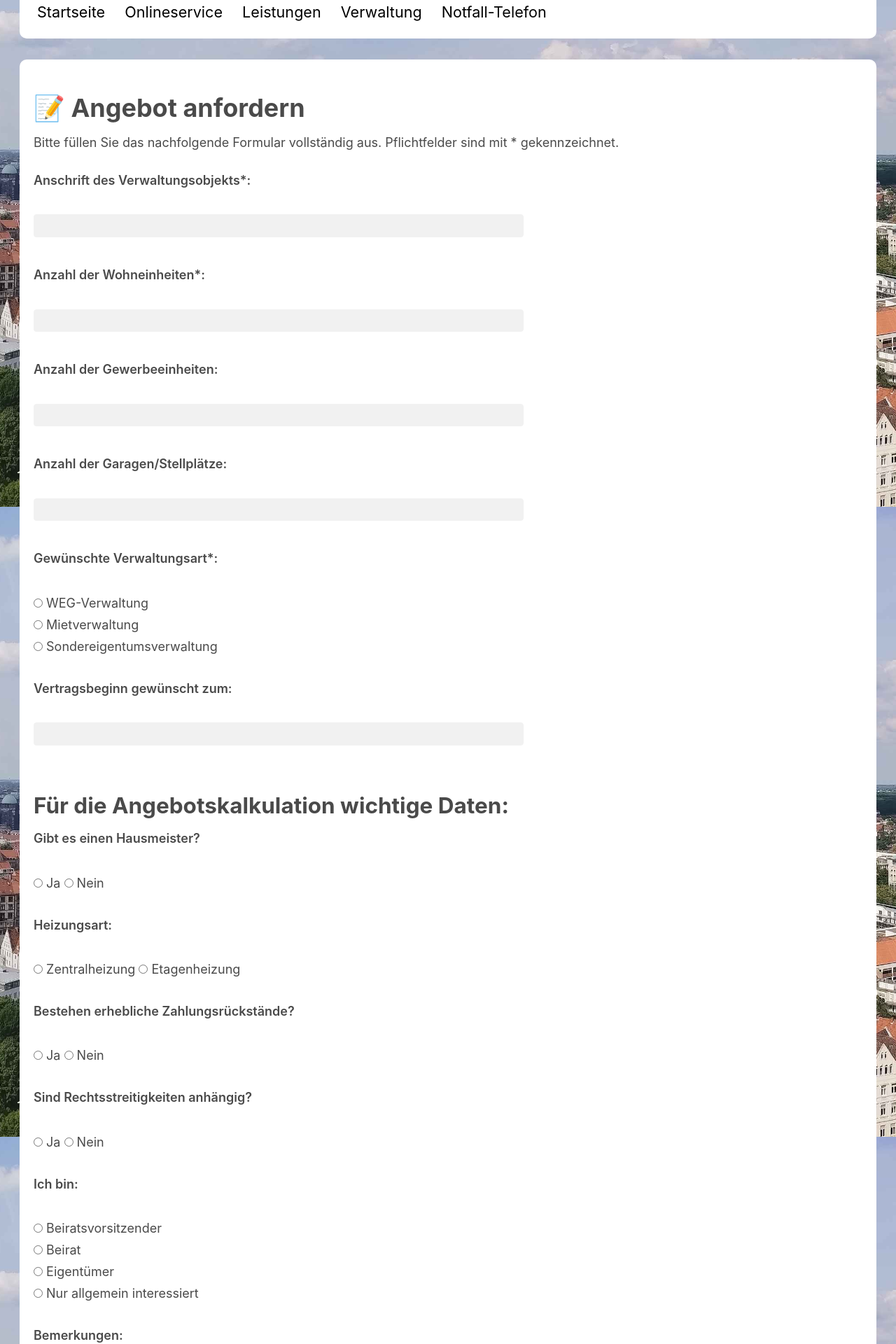
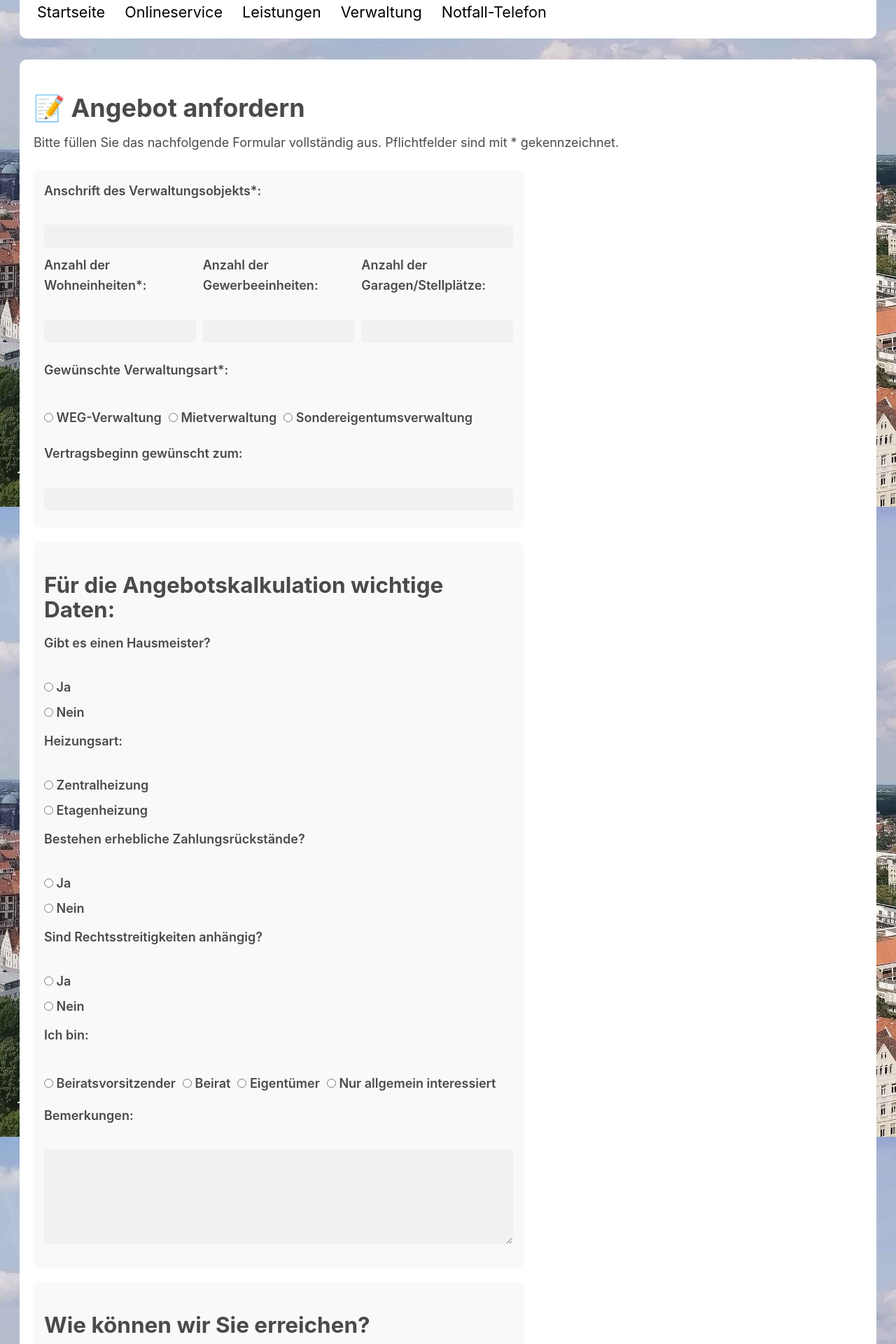
Before and after one commit to marek22k/hausverwaltung, a Jekyll site: the page built from angebot-anfordern.md, in a window 1280 px wide. Shown: the part 1076-2996 px from the top of the page at 70% size. Built offline with Jekyll 4.4.1, drawn with Linux system fonts in a browser that asks for light colours.

Commit message:
Update angebot-anfordern.md

```diff
--- a/angebot-anfordern.md
+++ b/angebot-anfordern.md
@@ -5,77 +5,116 @@ permalink: /angebot-anfordern/
 description: Formular zur Angebotsanfrage für eine Hausverwaltung.
 keywords: Hausverwaltung, Angebot, Anfrage, WEG-Verwaltung, Mietverwaltung, Sondereigentum, Verwaltung Hannover
 ---
-
 ## 📝 Angebot anfordern
 
 Bitte füllen Sie das nachfolgende Formular vollständig aus. Pflichtfelder sind mit * gekennzeichnet.
 
 <form action="angebot-senden.php" method="POST" style="max-width:700px; margin-top:2rem;">
 
-  <label>Anschrift des Verwaltungsobjekts*:</label><br>
-  <input type="text" name="objekt" required style="width:100%; padding:0.5rem;"><br><br>
+  <!-- Verwaltungsobjekt -->
+  <div style="background:#f9f9f9; padding:1.5rem; margin-bottom:2rem; border-radius:8px;">
+    <label>Anschrift des Verwaltungsobjekts*:</label><br>
+    <input type="text" name="objekt" required style="width:100%; padding:0.5rem; margin-bottom:1rem;">
 
-  <label>Anzahl der Wohneinheiten*:</label><br>
-  <input type="number" name="whg" required style="width:100%; padding:0.5rem;"><br><br>
+    <div style="display:flex; gap:1rem; flex-wrap:wrap;">
+      <div style="flex:1; min-width:200px;">
+        <label>Anzahl der Wohneinheiten*:</label><br>
+        <input type="number" name="whg" required style="width:100%; padding:0.5rem;">
+      </div>
+      <div style="flex:1; min-width:200px;">
+        <label>Anzahl der Gewerbeeinheiten:</label><br>
+        <input type="number" name="gewerbe" style="width:100%; padding:0.5rem;">
+      </div>
+      <div style="flex:1; min-width:200px;">
+        <label>Anzahl der Garagen/Stellplätze:</label><br>
+        <input type="number" name="garagen" style="width:100%; padding:0.5rem;">
+      </div>
+    </div>
 
-  <label>Anzahl der Gewerbeeinheiten:</label><br>
-  <input type="number" name="gewerbe" style="width:100%; padding:0.5rem;"><br><br>
+    <div style="margin-top:1.5rem;">
+      <label>Gewünschte Verwaltungsart*:</label><br>
+      <div style="display:flex; gap:1rem; flex-wrap:wrap; margin-top:0.5rem;">
+        <label><input type="radio" name="verwaltungsart" value="WEG-Verwaltung" required> WEG-Verwaltung</label>
+        <label><input type="radio" name="verwaltungsart" value="Mietverwaltung"> Mietverwaltung</label>
+        <label><input type="radio" name="verwaltungsart" value="Sondereigentumsverwaltung"> Sondereigentumsverwaltung</label>
+      </div>
+    </div>
 
-  <label>Anzahl der Garagen/Stellplätze:</label><br>
-  <input type="number" name="garagen" style="width:100%; padding:0.5rem;"><br><br>
+    <div style="margin-top:1.5rem;">
+      <label>Vertragsbeginn gewünscht zum:</label><br>
+      <input type="text" name="vertragsbeginn" style="width:100%; padding:0.5rem;">
+    </div>
+  </div>
 
-  <label>Gewünschte Verwaltungsart*:</label><br>
-  <input type="radio" name="verwaltungsart" value="WEG-Verwaltung" required> WEG-Verwaltung<br>
-  <input type="radio" name="verwaltungsart" value="Mietverwaltung"> Mietverwaltung<br>
-  <input type="radio" name="verwaltungsart" value="Sondereigentumsverwaltung"> Sondereigentumsverwaltung<br><br>
+  <!-- Kalkulation relevante Daten -->
+  <div style="background:#f9f9f9; padding:1.5rem; margin-bottom:2rem; border-radius:8px;">
+    <h3>Für die Angebotskalkulation wichtige Daten:</h3>
 
-  <label>Vertragsbeginn gewünscht zum:</label><br>
-  <input type="text" name="vertragsbeginn" style="width:100%; padding:0.5rem;"><br><br>
+    <div style="margin-bottom:1rem;">
+      <label>Gibt es einen Hausmeister?</label><br>
+      <label><input type="radio" name="hausmeister" value="Ja"> Ja</label>
+      <label><input type="radio" name="hausmeister" value="Nein"> Nein</label>
+    </div>
 
-  <h3>Für die Angebotskalkulation wichtige Daten:</h3>
+    <div style="margin-bottom:1rem;">
+      <label>Heizungsart:</label><br>
+      <label><input type="radio" name="heizung" value="Zentralheizung"> Zentralheizung</label>
+      <label><input type="radio" name="heizung" value="Etagenheizung"> Etagenheizung</label>
+    </div>
 
-  <label>Gibt es einen Hausmeister?</label><br>
-  <input type="radio" name="hausmeister" value="Ja"> Ja
-  <input type="radio" name="hausmeister" value="Nein"> Nein<br><br>
+    <div style="margin-bottom:1rem;">
+      <label>Bestehen erhebliche Zahlungsrückstände?</label><br>
+      <label><input type="radio" name="rueckstaende" value="Ja"> Ja</label>
+      <label><input type="radio" name="rueckstaende" value="Nein"> Nein</label>
+    </div>
 
-  <label>Heizungsart:</label><br>
-  <input type="radio" name="heizung" value="Zentralheizung"> Zentralheizung
-  <input type="radio" name="heizung" value="Etagenheizung"> Etagenheizung<br><br>
+    <div style="margin-bottom:1rem;">
+      <label>Sind Rechtsstreitigkeiten anhängig?</label><br>
+      <label><input type="radio" name="streitigkeiten" value="Ja"> Ja</label>
+      <label><input type="radio" name="streitigkeiten" value="Nein"> Nein</label>
+    </div>
 
-  <label>Bestehen erhebliche Zahlungsrückstände?</label><br>
-  <input type="radio" name="rueckstaende" value="Ja"> Ja
-  <input type="radio" name="rueckstaende" value="Nein"> Nein<br><br>
+    <div style="margin-bottom:1rem;">
+      <label>Ich bin:</label><br>
+      <div style="display:flex; gap:1rem; flex-wrap:wrap; margin-top:0.5rem;">
+        <label><input type="radio" name="rolle" value="Beiratsvorsitzender"> Beiratsvorsitzender</label>
+        <label><input type="radio" name="rolle" value="Beirat"> Beirat</label>
+        <label><input type="radio" name="rolle" value="Eigentümer"> Eigentümer</label>
+        <label><input type="radio" name="rolle" value="Allgemein interessiert"> Nur allgemein interessiert</label>
+      </div>
+    </div>
 
-  <label>Sind Rechtsstreitigkeiten anhängig?</label><br>
-  <input type="radio" name="streitigkeiten" value="Ja"> Ja
-  <input type="radio" name="streitigkeiten" value="Nein"> Nein<br><br>
+    <label>Bemerkungen:</label><br>
+    <textarea name="bemerkungen" rows="6" style="width:100%; padding:0.5rem;"></textarea>
+  </div>
 
-  <label>Ich bin:</label><br>
-  <input type="radio" name="rolle" value="Beiratsvorsitzender"> Beiratsvorsitzender<br>
-  <input type="radio" name="rolle" value="Beirat"> Beirat<br>
-  <input type="radio" name="rolle" value="Eigentümer"> Eigentümer<br>
-  <input type="radio" name="rolle" value="Allgemein interessiert"> Nur allgemein interessiert<br><br>
+  <!-- Kontaktdaten -->
+  <div style="background:#f9f9f9; padding:1.5rem; margin-bottom:2rem; border-radius:8px;">
+    <h3>Wie können wir Sie erreichen?</h3>
 
-  <label>Bemerkungen:</label><br>
-  <textarea name="bemerkungen" rows="6" style="width:100%; padding:0.5rem;"></textarea><br><br>
+    <label>Name, Vorname*:</label><br>
+    <input type="text" name="name" required style="width:100%; padding:0.5rem; margin-bottom:1rem;">
 
-  <h3>Wie können wir Sie erreichen?</h3>
+    <label>E-Mail-Adresse*:</label><br>
+    <input type="email" name="email" required style="width:100%; padding:0.5rem; margin-bottom:1rem;">
 
-  <label>Name, Vorname*:</label><br>
-  <input type="text" name="name" required style="width:100%; padding:0.5rem;"><br><br>
+    <label>Telefon (optional):</label><br>
+    <input type="text" name="telefon" style="width:100%; padding:0.5rem;">
 
-  <label>E-Mail-Adresse*:</label><br>
-  <input type="email" name="email" required style="width:100%; padding:0.5rem;"><br><br>
+    <div style="margin-top:1rem;">
+      <label>
+        <input type="checkbox" name="datenschutz" value="akzeptiert" required>
+        Die Hinweise zum Datenschutz habe ich gelesen und akzeptiere diese (Bitte Häkchen setzen).*
+      </label>
+    </div>
+  </div>
 
-  <label>Telefon (optional):</label><br>
-  <input type="text" name="telefon" style="width:100%; padding:0.5rem;"><br><br>
-
-  <label>
-    <input type="checkbox" name="datenschutz" value="akzeptiert" required>
-    Die Hinweise zum Datenschutz habe ich gelesen und akzeptiere diese (Bitte Häkchen setzen).*
-  </label><br><br>
-
-  <button type="submit" style="padding:0.7rem 1.5rem; background-color:#0066cc; color:white; border:none; border-radius:5px; cursor:pointer;">
-    Anfrage absenden
-  </button>
+  <!-- Absenden Button -->
+  <div style="text-align:center;">
+    <button type="submit" style="padding:0.7rem 1.5rem; background-color:#0066cc; color:white; border:none; border-radius:5px; cursor:pointer; font-size:1.1rem;"
+      onmouseover="this.style.backgroundColor='#004999'"
+      onmouseout="this.style.backgroundColor='#0066cc'">
+      Anfrage absenden
+    </button>
+  </div>
 </form>
```
